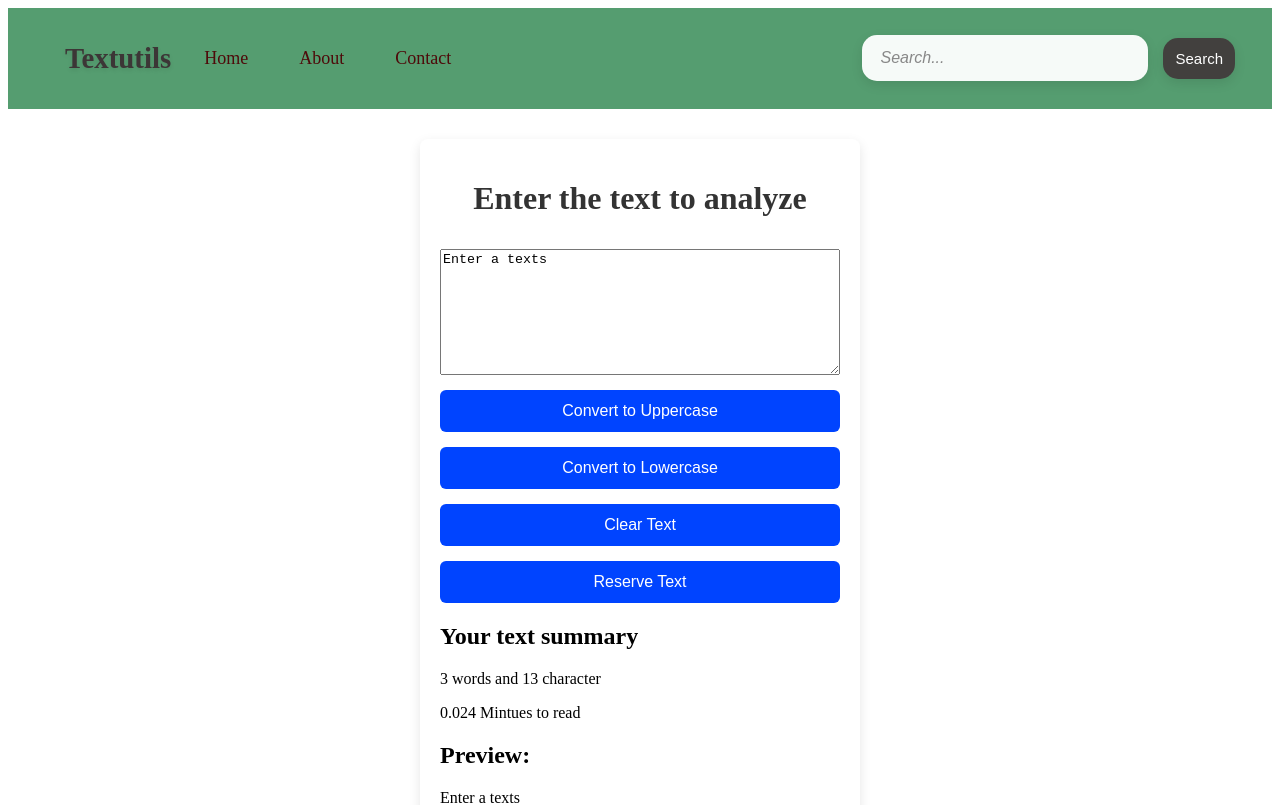
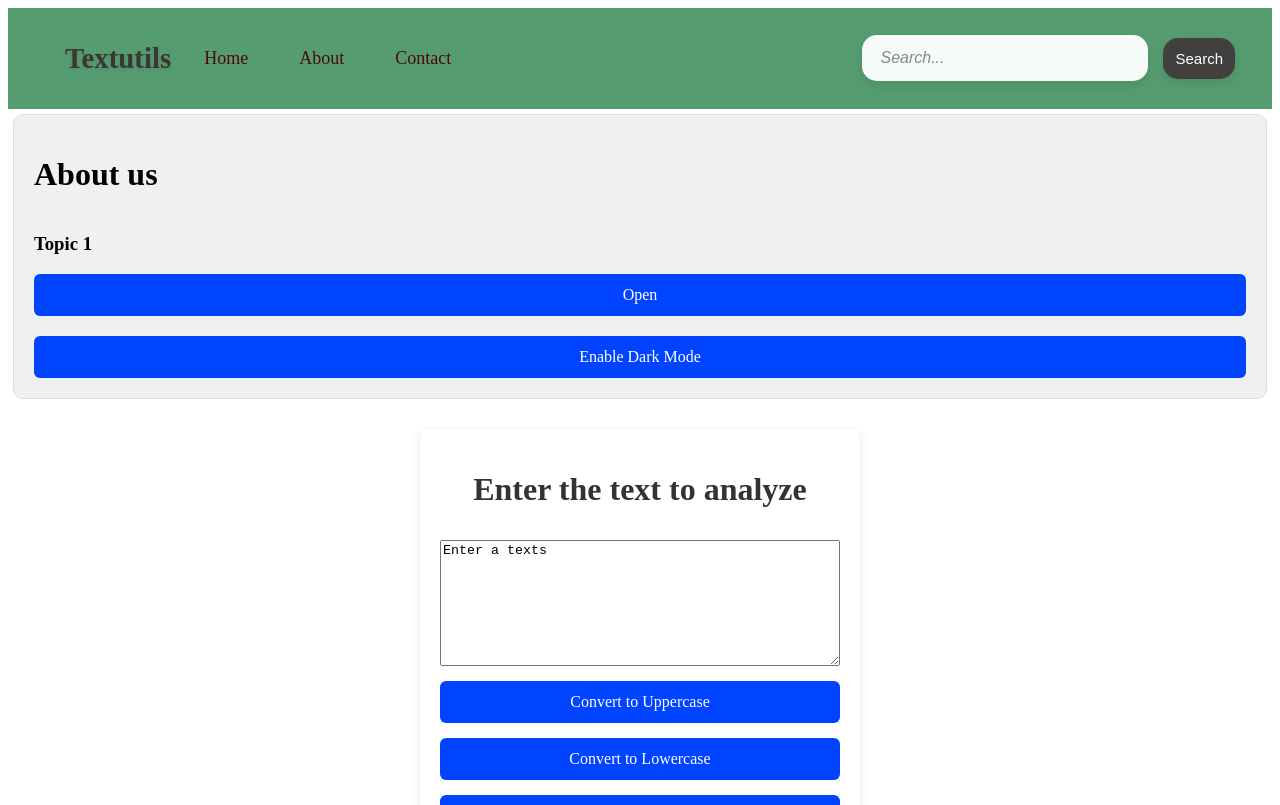
Before and after one commit to Anukul-rai/Text-utils, a React (Vite) app: page / in a window 1280 px wide. Shown: the top 805 px of the page. Built offline with nearby package versions, Linux system fonts and the light colour scheme.

Commit message:
some updates

```diff
--- a/src/App.css
+++ b/src/App.css
@@ -0,0 +1,3 @@
+*{
+    font-family: Arial, Helvetica, sans-serif;
+}
--- a/src/App.jsx
+++ b/src/App.jsx
@@ -1,3 +1,4 @@
+import About from "./components/About"
 import Navbar from "./components/Navbar"
 import Textform from "./components/Textform"
 
@@ -11,6 +12,7 @@ function App() {
         aboutText="About"
         contactText="Contact"
       />
+      <About/>
       <div className="container">
       <Textform heading="Enter the text to analyze"/>
       </div>
--- /dev/null
+++ b/src/components/About.jsx
@@ -0,0 +1,55 @@
+import React, { useState } from 'react'
+import styled from 'styled-components'
+import { Button } from '../styled/Button'
+
+function About() {
+
+    const [showTopic, setShowTopic] = useState(false)
+
+
+  return (
+    <AboutContainer>
+      <div className='head'>
+        <h1>About us</h1>
+        <div className="drop">
+            <h3>Topic 1</h3>
+            <Button onClick={() => setShowTopic(!showTopic)}>
+            {showTopic ? 'Close' : 'Open'}
+            </Button>
+            {showTopic && (
+                <p>
+                Lorem, ipsum dolor sit amet consectetur adipisicing elit.
+                Iste, explicabo quas harum beatae fuga quod quo corrupti
+                nihil inventore assumenda numquam vero maxime soluta nat,
+                dicta consequuntur consectetur ea corporis.
+                </p>
+            )}
+        </div>
+        <div className='.btn'>
+        <Button>Enable Dark Mode</Button>
+        </div>
+      </div>
+    </AboutContainer>
+  )
+}
+
+export default About
+
+
+const AboutContainer =styled.div`
+    background-color: #f0f0f0;
+    padding: 20px;
+    border: 1px solid #ddd;
+    border-radius: 10px;
+    margin: 5px;
+    .head{
+        display: flex;
+        flex-direction: column;
+        .drop{
+            display: flex;
+            flex-direction: column;
+            margin-bottom: 20px;
+        }
+
+    }
+`
--- a/src/components/Textform.jsx
+++ b/src/components/Textform.jsx
@@ -1,6 +1,6 @@
 import React, { useState } from 'react'
 import styled from 'styled-components'
-
+import {Button} from '../styled/Button'
 
 function Textform({heading}) {
     const[text,setText]=useState("Enter a texts")
@@ -27,10 +27,10 @@ return (
         <div className='form'>
             <div className="txt">
             <textarea id="mybox" value={text} onChange={(e)=>(setText(e.target.value))} rows={8} placeholder='PLease enter the text...'></textarea>
-            <button onClick={handleUpClick}>Convert to Uppercase</button>
-            <button onClick={handleLowClick}>Convert to Lowercase</button>
-            <button onClick={handleClearClick}>Clear Text</button>
-            <button onClick={handleReserveClick}>Reserve Text</button>
+            <Button onClick={handleUpClick}>Convert to Uppercase</Button>
+            <Button onClick={handleLowClick}>Convert to Lowercase</Button>
+            <Button onClick={handleClearClick}>Clear Text</Button>
+            <Button onClick={handleReserveClick}>Reserve Text</Button>
         </div>
         </div>
     </div>
@@ -73,7 +73,7 @@ const FormContainer = styled.div`
             gap: 15px;
             width: 100%;
 
-            button {
+            /* button {
                 padding: 12px 24px;
                 border-radius: 6px;
                 background-color: #0044ff;
@@ -85,7 +85,7 @@ const FormContainer = styled.div`
                 &:hover {
                     background-color: #0033cc;
                 }
-            }
+            } */
         }
     }
 `
--- /dev/null
+++ b/src/styled/Button.jsx
@@ -0,0 +1,18 @@
+import styled from "styled-components"
+
+
+export const Button = styled.div`
+    padding: 12px 24px;
+    border-radius: 6px;
+    background-color: #0044ff;
+    color: white;
+    border: none;
+    font-size: 1rem;
+    cursor: pointer;
+    text-align: center;
+
+    &:hover {
+    background-color: #0033cc;
+    }
+
+`
```
